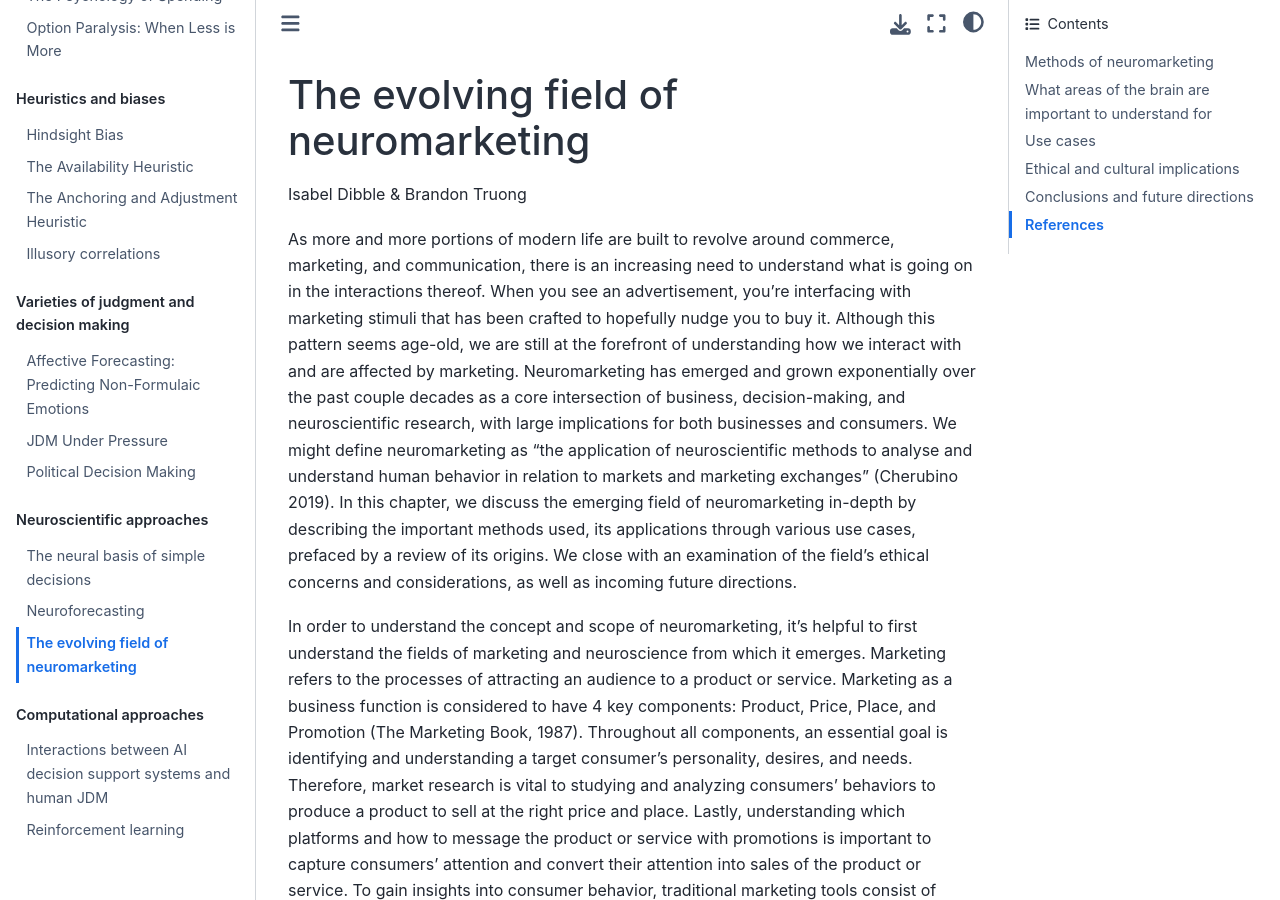
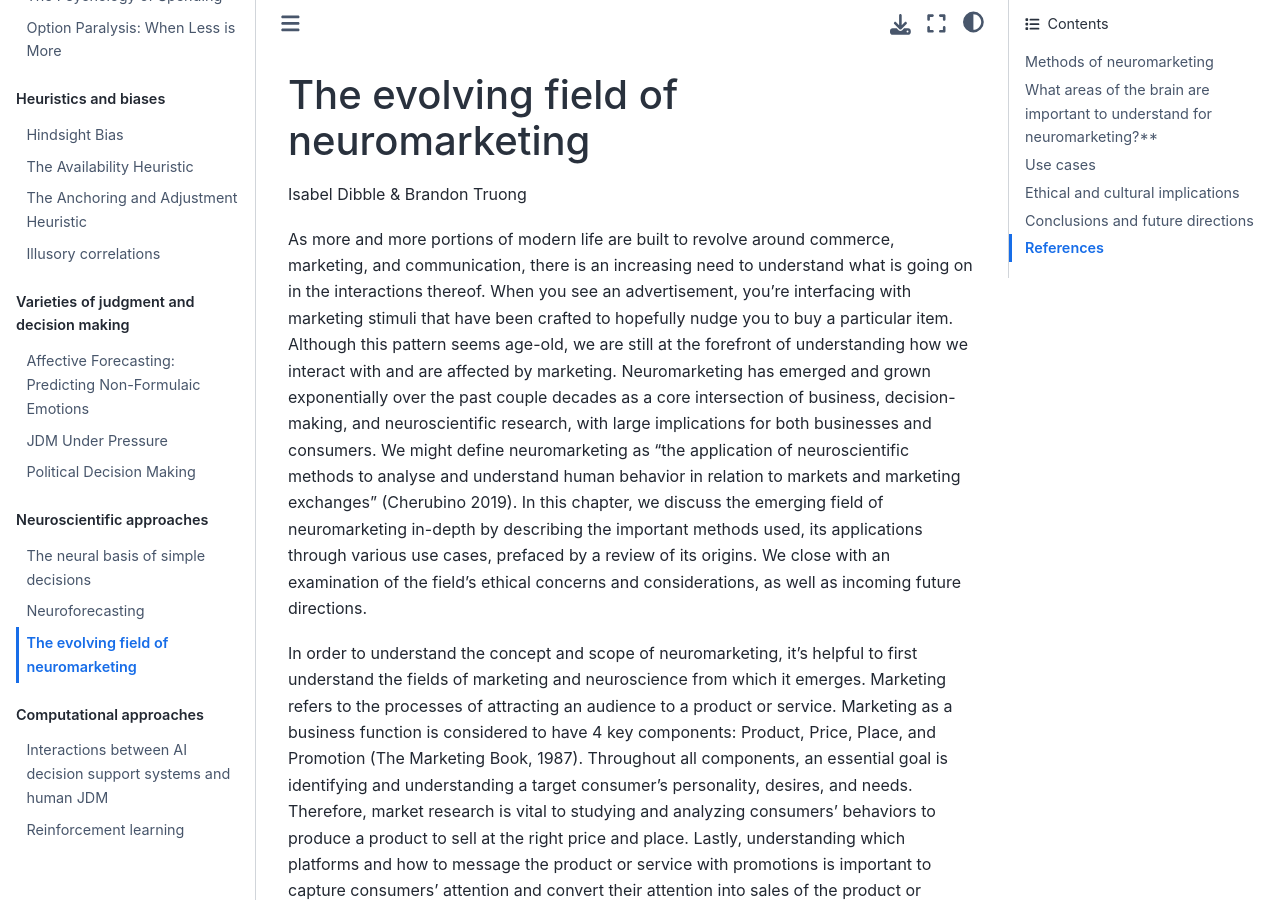
Before and after one commit to openjdm/openjdm.github.io, a Jupyter Book: the page built from book/neuromarketing.md, in a window 1280 px wide and 900 px high. Built offline with Jupyter Book 1.0.4 settings and Sphinx 7.4.7 and the Sphinx Book theme 1.1.4, drawn with Linux system fonts in a browser that asks for light colours; some of the changed lines change nothing that is shown; some of the changed text lies outside the part shown.

Commit message:
final cleanup

```diff
--- a/book/neuromarketing.md
+++ b/book/neuromarketing.md
@@ -6,8 +6,8 @@
 life are built to revolve around commerce, marketing, and communication,
 there is an increasing need to understand what is going on in the
 interactions thereof. When you see an advertisement, you’re interfacing
-with marketing stimuli that has been crafted to hopefully nudge you to
-buy it. Although this pattern seems age-old, we are still at the
+with marketing stimuli that have been crafted to hopefully nudge you to
+buy a particular item. Although this pattern seems age-old, we are still at the
 forefront of understanding how we interact with and are affected by
 marketing. Neuromarketing has emerged and grown exponentially over the
 past couple decades as a core intersection of business, decision-making,
@@ -109,8 +109,8 @@
 When there is neural activity in a specific area of the brain, there is
 an increase in the level of oxygenation in the blood in that area of the
 brain. Thus, identifying regions of increased blood oxygen indicates
-activity in the brain in response to a stimulus. The fMRI is able to
-illustrate with high spatial resolution, an accurate depiction of an
+activity in the brain in response to a stimulus. fMRI is able to
+illustrate, with high spatial resolution, an accurate depiction of an
 activated brain region. This is helpful in terms of neuromarketing to
 identify brain areas that are being activated in response to a product
 (Kottier, 2014), as researchers can examine and correlate the areas of
@@ -127,8 +127,7 @@
 signals firing and the EEG capturing those signals immediately (Kottier,
 2014)
 
-## What areas of the brain are important to understand for
-neuromarketing?**
+## What areas of the brain are important to understand for neuromarketing?**
 
 An exciting advantage with the emergence of neuromarketing is using
 neuroimaging data such as fMRI and EEG to more accurately pinpoint
@@ -353,8 +352,7 @@
 effects of fMRI or EEG seem likely to be a core component of the field,
 but the integration with AI/ML, physiological response measurement,
 human-computer interaction -- and more -- provide an exciting frontier
-for expansive investigation and learnings.<span
-class="Apple-converted-space"> </span>
+for expansive investigation and learnings.
 
 ## References
 
@@ -377,7 +375,6 @@
 Decision Making and the Brain: Second Edition (pp. 373-391). Elsevier
 Inc.. [<span
 class="s1">https://doi.org/10.1016/B978-0-12-416008-8.00020-6</span>](https://doi.org/10.1016/B978-0-12-416008-8.00020-6)
-<span class="Apple-converted-space"> </span>
 
 Guixeres, J., Bigné, E., Ausín Azofra, J. M., Alcañiz Raya, M., Colomer
 Granero, A., Fuentes Hurtado, F., & Naranjo Ornedo, V. (2017a). Consumer
@@ -392,8 +389,7 @@
 McClure, S. M., Li, J., Tomlin, D., Cypert, K. S., Montague, L. M., &
 Montague, P. (2004). Neural Correlates of Behavioral Preference for
 Culturally Familiar Drinks. Neuron, 44(2), 379–387. [<span
-class="s1">https://doi.org/10.1016/j.neuron.2004.09.019</span>](https://doi.org/10.1016/j.neuron.2004.09.019)<span
-class="Apple-converted-space"> </span>
+class="s1">https://doi.org/10.1016/j.neuron.2004.09.019</span>](https://doi.org/10.1016/j.neuron.2004.09.019)
 
 Murphy, E. R., Illes, J., & Reiner, P. B. (2008). Neuroethics of
 neuromarketing. Journal of Consumer Behaviour, 7(4–5), 293–302.
@@ -412,5 +408,4 @@
 Predicting Advertising Success Beyond Traditional Measures: New Insights
 from Neurophysiological Methods and Market Response Modeling. SSRN
 Electronic Journal. Published. [<span
-class="s1">https://doi.org/10.2139/ssrn.2498095</span>](https://doi.org/10.2139/ssrn.2498095)<span
-class="Apple-converted-space"> </span>
+class="s1">https://doi.org/10.2139/ssrn.2498095</span>](https://doi.org/10.2139/ssrn.2498095)
```
